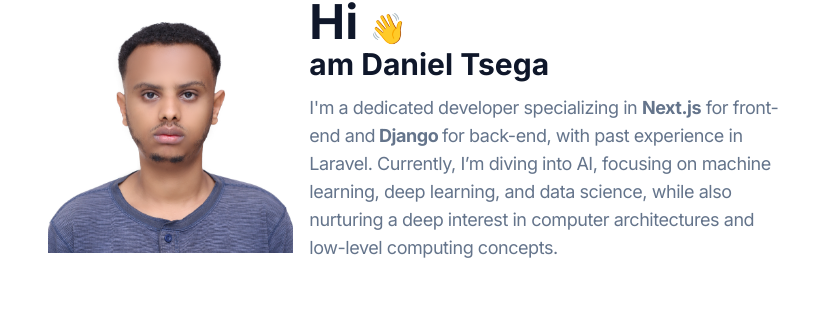
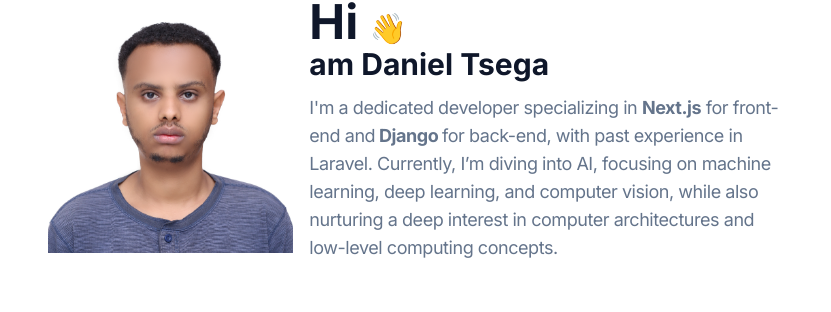
Before and after one commit to danieltsega/portfolio-website, a Next.js app: page / in a window 1280 px wide. Shown: the part 148-460 px from the top of the page, without its empty margins (224-1055 px from the left). Built offline with nearby package versions, Linux system fonts and the light colour scheme.

Commit message:
fix: fixed the bio mistake

```diff
--- a/src/components/bio.tsx
+++ b/src/components/bio.tsx
@@ -36,9 +36,9 @@ const Bio = () => {
           <span className="font-bold">Next.js</span> for front-end and
           <span className="font-bold"> Django </span>
           for back-end, with past experience in Laravel. Currently, I’m diving
-          into AI, focusing on machine learning, deep learning, and data
-          science, while also nurturing a deep interest in computer
-          architectures and low-level computing concepts.
+          into AI, focusing on machine learning, deep learning, and computer
+          vision, while also nurturing a deep interest in computer architectures
+          and low-level computing concepts.
         </p>
       </div>
     </section>
```
